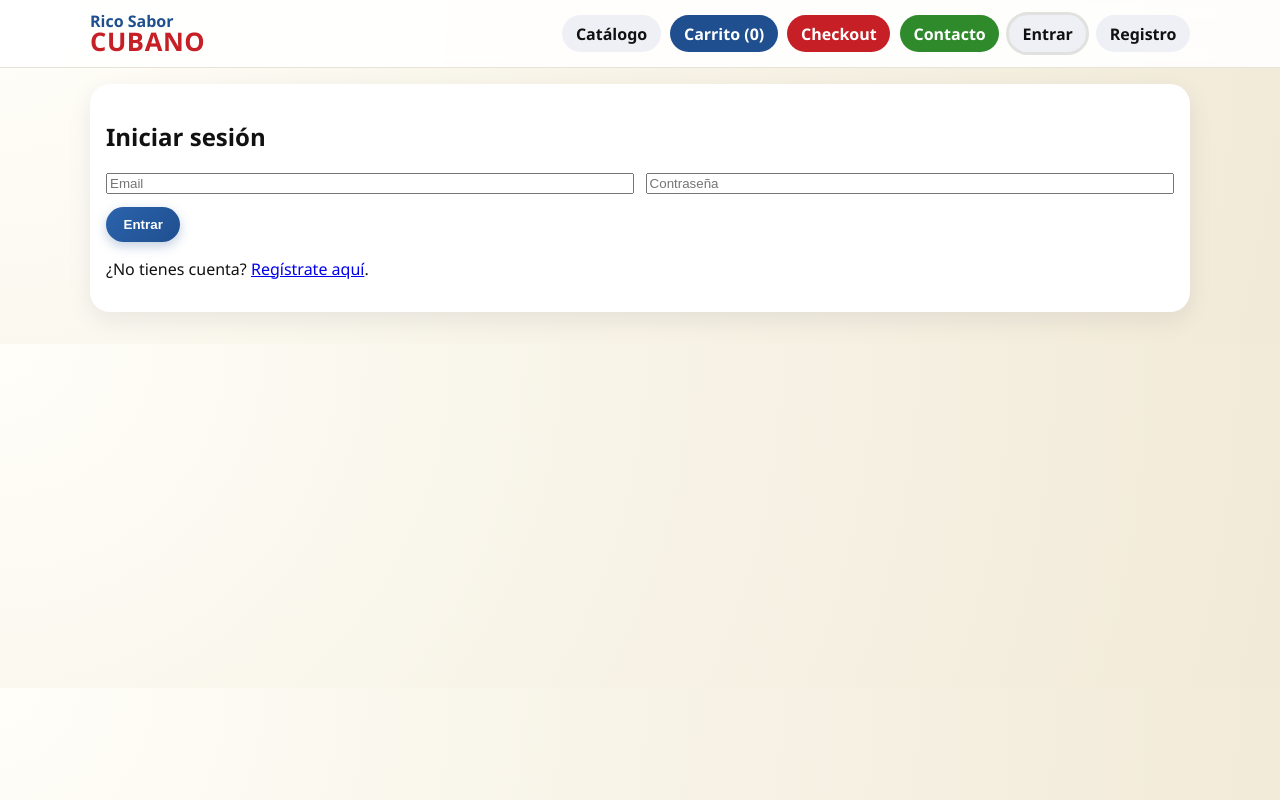
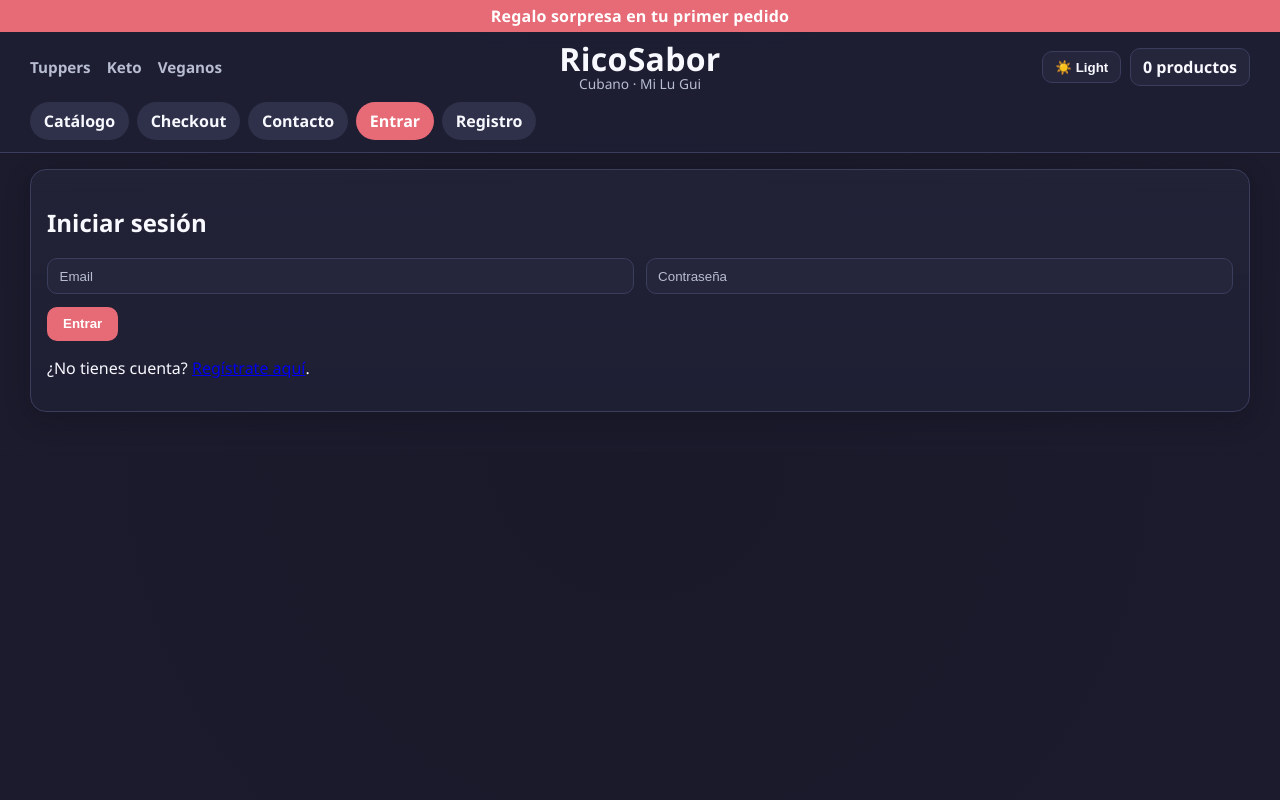
Before and after one commit to ricosabormilugui/RicoSaborCubanoMiLuGui, an Angular app: page /login in a window 1280 px wide. Built offline with nearby package versions, Linux system fonts and the light colour scheme.

Commit message:
Redesign storefront with theme toggle and dark/light styles

```diff
--- a/src/app/app.component.ts
+++ b/src/app/app.component.ts
@@ -1,35 +1,51 @@
-import { CommonModule } from '@angular/common';
-import { Component } from '@angular/core';
+import { CommonModule, DOCUMENT } from '@angular/common';
+import { Component, inject, signal } from '@angular/core';
 import { RouterLink, RouterLinkActive, RouterOutlet } from '@angular/router';
 import { CartService } from './core/services/cart.service';
 import { CustomerAuthService } from './core/services/customer-auth.service';
+
+type ThemeMode = 'dark' | 'light';
 
 @Component({
   selector: 'app-root',
   standalone: true,
   imports: [CommonModule, RouterOutlet, RouterLink, RouterLinkActive],
   template: `
+    <div class="promo-strip">Regalo sorpresa en tu primer pedido</div>
+
     <header class="header">
       <div class="container nav-wrap">
+        <div class="left-links">
+          <a routerLink="/" class="mini-link">Tuppers</a>
+          <a routerLink="/" class="mini-link">Keto</a>
+          <a routerLink="/" class="mini-link">Veganos</a>
+        </div>
+
         <a class="brand" routerLink="/">
-          <span>Rico Sabor</span>
-          <strong>Cubano</strong>
+          <strong>RicoSabor</strong>
+          <span>Cubano · Mi Lu Gui</span>
         </a>
 
-        <nav>
-          <a class="nav-pill neutral" routerLink="/" routerLinkActive="active" [routerLinkActiveOptions]="{ exact: true }">Catálogo</a>
-          <a class="nav-pill blue" routerLink="/carrito" routerLinkActive="active">Carrito ({{ cart.totalItems() }})</a>
-          <a class="nav-pill red" routerLink="/checkout" routerLinkActive="active">Checkout</a>
-          <a class="nav-pill" routerLink="/contacto" routerLinkActive="active">Contacto</a>
-          <a class="nav-pill neutral" routerLink="/login" routerLinkActive="active" *ngIf="!customerAuth.isAuthenticated()">Entrar</a>
-          <a class="nav-pill neutral" routerLink="/registro" routerLinkActive="active" *ngIf="!customerAuth.isAuthenticated()">Registro</a>
-          <a class="nav-pill neutral" routerLink="/mis-pedidos" routerLinkActive="active" *ngIf="customerAuth.isAuthenticated()">Mis pedidos</a>
-          <button class="nav-pill neutral" type="button" *ngIf="customerAuth.isAuthenticated()" (click)="logoutCustomer()">Salir cliente</button>
-          <a class="nav-pill neutral" routerLink="/admin/pedidos" routerLinkActive="active" *ngIf="isAdmin()">Admin pedidos</a>
-          <a class="nav-pill neutral" routerLink="/admin/cocina" routerLinkActive="active" *ngIf="isAdmin()">Panel cocina</a>
-          <a class="nav-pill neutral" routerLink="/admin/contactos" routerLinkActive="active" *ngIf="isAdmin()">Admin contactos</a>
-          <a class="nav-pill neutral" routerLink="/admin/productos" routerLinkActive="active" *ngIf="isAdmin()">Admin productos</a>
-        </nav>
+        <div class="actions">
+          <button class="theme-toggle" type="button" (click)="toggleTheme()">
+            {{ theme() === 'dark' ? '☀️ Light' : '🌙 Dark' }}
+          </button>
+          <a class="cart-chip" routerLink="/carrito">{{ cart.totalItems() }} productos</a>
+        </div>
+      </div>
+
+      <div class="container routes-nav">
+        <a class="nav-pill" routerLink="/" routerLinkActive="active" [routerLinkActiveOptions]="{ exact: true }">Catálogo</a>
+        <a class="nav-pill" routerLink="/checkout" routerLinkActive="active">Checkout</a>
+        <a class="nav-pill" routerLink="/contacto" routerLinkActive="active">Contacto</a>
+        <a class="nav-pill" routerLink="/login" routerLinkActive="active" *ngIf="!customerAuth.isAuthenticated()">Entrar</a>
+        <a class="nav-pill" routerLink="/registro" routerLinkActive="active" *ngIf="!customerAuth.isAuthenticated()">Registro</a>
+        <a class="nav-pill" routerLink="/mis-pedidos" routerLinkActive="active" *ngIf="customerAuth.isAuthenticated()">Mis pedidos</a>
+        <button class="nav-pill" type="button" *ngIf="customerAuth.isAuthenticated()" (click)="logoutCustomer()">Salir cliente</button>
+        <a class="nav-pill" routerLink="/admin/pedidos" routerLinkActive="active" *ngIf="isAdmin()">Admin pedidos</a>
+        <a class="nav-pill" routerLink="/admin/cocina" routerLinkActive="active" *ngIf="isAdmin()">Panel cocina</a>
+        <a class="nav-pill" routerLink="/admin/contactos" routerLinkActive="active" *ngIf="isAdmin()">Admin contactos</a>
+        <a class="nav-pill" routerLink="/admin/productos" routerLinkActive="active" *ngIf="isAdmin()">Admin productos</a>
       </div>
     </header>
 
@@ -38,26 +54,48 @@ import { CustomerAuthService } from './core/services/customer-auth.service';
     </main>
   `,
   styles: [
-    `.header{position:sticky;top:0;background:rgba(255,255,255,.9);backdrop-filter:blur(8px);border-bottom:1px solid #e8e3d7;z-index:10}`,
-    `.nav-wrap{display:flex;justify-content:space-between;align-items:center;padding:.8rem 0;gap:1rem}`,
-    `.brand{display:flex;flex-direction:column;line-height:1;text-decoration:none}`,
-    `.brand span{font-weight:800;color:#1f4f8f;font-size:1rem}`,
-    `.brand strong{font-size:1.6rem;color:#c71f26;text-transform:uppercase;letter-spacing:.6px}`,
-    `nav{display:flex;gap:.6rem;flex-wrap:wrap;justify-content:flex-end}`,
-    `.nav-pill{padding:.45rem .85rem;border-radius:999px;text-decoration:none;color:#fff;background:#2f8a2c;font-weight:700;border:0;cursor:pointer}`,
-    `.nav-pill.neutral{color:#111;background:#eef0f5}`,
-    `.nav-pill.blue{background:#1f4f8f}`,
-    `.nav-pill.red{background:#c71f26}`,
-    `.active{outline:3px solid rgba(17,17,17,.12)}`,
-    `.main{padding:1rem 0 2rem}`
+    `.promo-strip{height:32px;display:grid;place-items:center;background:var(--accent-red);color:#fff;font-weight:700;letter-spacing:.2px}`,
+    `.header{position:sticky;top:0;background:color-mix(in srgb, var(--surface-0) 92%, transparent);backdrop-filter:blur(9px);border-bottom:1px solid var(--border-soft);z-index:15}`,
+    `.nav-wrap{display:grid;grid-template-columns:1fr auto 1fr;align-items:center;padding:.65rem 0;gap:.8rem}`,
+    `.left-links{display:flex;gap:1rem;align-items:center}`,
+    `.mini-link{text-decoration:none;color:var(--text-soft);font-weight:600;font-size:.95rem}`,
+    `.mini-link:hover{color:var(--text-main)}`,
+    `.brand{display:flex;flex-direction:column;line-height:1.08;text-decoration:none;align-items:center}`,
+    `.brand strong{font-size:2rem;color:var(--text-main);letter-spacing:.3px}`,
+    `.brand span{font-size:.86rem;color:var(--text-soft)}`,
+    `.actions{display:flex;justify-content:flex-end;gap:.55rem;align-items:center}`,
+    `.theme-toggle,.cart-chip{border:1px solid var(--border-soft);background:var(--surface-1);color:var(--text-main);border-radius:10px;padding:.45rem .75rem;text-decoration:none;font-weight:700}`,
+    `.theme-toggle{cursor:pointer}`,
+    `.routes-nav{display:flex;flex-wrap:wrap;gap:.5rem;padding:0 0 .75rem}`,
+    `.nav-pill{padding:.42rem .8rem;border-radius:999px;text-decoration:none;color:var(--text-main);background:var(--surface-2);font-weight:700;border:1px solid transparent;cursor:pointer}`,
+    `.nav-pill.active{background:var(--accent-red);color:#fff}`,
+    `.main{padding:1rem 0 2.5rem}`,
+    `@media (max-width:950px){.nav-wrap{grid-template-columns:1fr}.left-links,.actions{justify-content:center}.brand{order:-1}}`
   ]
 })
 export class AppComponent {
+  private readonly document = inject(DOCUMENT);
+  readonly theme = signal<ThemeMode>('dark');
+
   constructor(
     public readonly cart: CartService,
     public readonly customerAuth: CustomerAuthService
   ) {
     void this.customerAuth.restoreSession();
+
+    const saved = this.document.defaultView?.localStorage.getItem('theme-mode');
+    if (saved === 'light' || saved === 'dark') {
+      this.theme.set(saved);
+    }
+
+    this.applyTheme(this.theme());
+  }
+
+  toggleTheme(): void {
+    const next = this.theme() === 'dark' ? 'light' : 'dark';
+    this.theme.set(next);
+    this.applyTheme(next);
+    this.document.defaultView?.localStorage.setItem('theme-mode', next);
   }
 
   logoutCustomer(): void {
@@ -67,4 +105,8 @@ export class AppComponent {
   isAdmin(): boolean {
     return this.customerAuth.profile()?.role === 'admin';
   }
+
+  private applyTheme(theme: ThemeMode): void {
+    this.document.documentElement.setAttribute('data-theme', theme);
+  }
 }
--- a/src/app/features/catalog/catalog-page.component.ts
+++ b/src/app/features/catalog/catalog-page.component.ts
@@ -8,19 +8,20 @@ import { CatalogService } from '../../core/services/catalog.service';
   standalone: true,
   imports: [CommonModule, FormsModule],
   template: `
-    <section class="hero soft-wave card">
-      <h1 class="catalog-title">Catálogo</h1>
+    <section class="hero">
+      <h1>¿Qué quieres comer hoy?</h1>
+      <p>Cocina cubana y platos caseros listos para pedir.</p>
 
       <div class="quick-categories">
-        <button class="cat-pill neutral" type="button" (click)="category = ''">Todo</button>
-        <button class="cat-pill blue" type="button" (click)="category = 'combos'">Combos</button>
-        <button class="cat-pill red" type="button" (click)="category = 'platos'">Platos</button>
+        <button class="cat-pill" type="button" (click)="category = ''">Todos</button>
+        <button class="cat-pill" type="button" (click)="category = 'combos'">Combos</button>
+        <button class="cat-pill" type="button" (click)="category = 'platos'">Platos</button>
         <button class="cat-pill" type="button" (click)="category = 'bebidas'">Bebidas</button>
         <button class="cat-pill" type="button" (click)="category = 'extras'">Extras</button>
       </div>
 
       <div class="filters">
-        <input [(ngModel)]="query" placeholder="Buscar producto..." />
+        <input [(ngModel)]="query" placeholder="Buscar plato..." />
         <select [(ngModel)]="category">
           <option value="">Todas las categorías</option>
           <option value="combos">Combos</option>
@@ -29,40 +30,41 @@ import { CatalogService } from '../../core/services/catalog.service';
           <option value="extras">Extras</option>
         </select>
       </div>
-
-      <p class="notice">
-        Los pedidos deben realizarse con al menos <strong>24h de antelación</strong>.
-        Para personalizados recomendamos <strong>72h</strong>.
-      </p>
     </section>
 
-    <section class="grid">
-      <article class="card product" *ngFor="let product of filteredProducts()">
-        <img [src]="product.imageUrl" [alt]="product.name" />
-        <h3>{{ product.name }}</h3>
-        <p>{{ product.description }}</p>
-        <strong>{{ product.price | currency:'EUR' }}</strong>
-        <button class="btn btn-primary" (click)="cart.add(product)">Agregar</button>
-      </article>
+    <section class="products-wrap">
+      <h2 class="section-title">Más vendidos</h2>
+      <div class="grid">
+        <article class="product" *ngFor="let product of filteredProducts()">
+          <img [src]="product.imageUrl" [alt]="product.name" />
+          <div class="content">
+            <strong>{{ product.price | currency:'EUR' }}</strong>
+            <h3>{{ product.name }}</h3>
+            <p>{{ product.description }}</p>
+            <button class="btn btn-primary" (click)="cart.add(product)">+ Añadir</button>
+          </div>
+        </article>
+      </div>
     </section>
   `,
   styles: [
-    `.hero{padding:1.2rem 1rem 2rem;margin-bottom:1rem}`,
-    `.catalog-title{font-size:clamp(2.2rem,6vw,3.4rem);margin:.2rem 0 1rem;text-align:center;color:#c71f26;font-weight:900}`,
+    `.hero{padding:2rem 0 1.5rem;text-align:center}`,
+    `.hero h1{margin:0;color:var(--accent-green);font-size:clamp(2rem,5vw,3rem)}`,
+    `.hero p{color:var(--text-soft);margin:.4rem 0 1rem}`,
     `.quick-categories{display:flex;gap:.6rem;flex-wrap:wrap;justify-content:center;margin-bottom:.9rem}`,
-    `.cat-pill{border:0;border-radius:999px;padding:.5rem 1rem;font-weight:800;background:#2f8a2c;color:#fff;cursor:pointer}`,
-    `.cat-pill.neutral{background:#eceef2;color:#111}`,
-    `.cat-pill.blue{background:#1f4f8f}`,
-    `.cat-pill.red{background:#c71f26}`,
+    `.cat-pill{border:1px solid var(--border-soft);border-radius:999px;padding:.45rem .92rem;font-weight:700;background:var(--surface-1);color:var(--text-main);cursor:pointer}`,
+    `.cat-pill:hover{background:var(--surface-2)}`,
     `.filters{display:flex;gap:.8rem;flex-wrap:wrap;justify-content:center}`,
-    `input,select{padding:.55rem .7rem;border:1px solid #cfd8e3;border-radius:8px;min-width:220px}`,
-    `.notice{text-align:center;max-width:760px;margin:.8rem auto 0;color:#1a1a1a;font-size:1.03rem}`,
-    `.grid{margin-top:1rem;display:grid;grid-template-columns:repeat(auto-fill,minmax(230px,1fr));gap:1rem}`,
-    `.product{display:flex;flex-direction:column}`,
-    `img{width:100%;height:150px;object-fit:cover;border-radius:10px}`,
-    `h3{margin:.65rem 0 .35rem}`,
-    `p{min-height:40px;color:#353f4f}`,
-    `strong{display:block;margin-bottom:.7rem;font-size:1.1rem}`
+    `.filters input,.filters select{min-width:230px}`,
+    `.products-wrap{padding-bottom:2rem}`,
+    `.section-title{color:var(--accent-red);font-size:2rem;margin:.4rem 0 1rem}`,
+    `.grid{display:grid;grid-template-columns:repeat(auto-fill,minmax(240px,1fr));gap:.9rem}`,
+    `.product{background:var(--surface-0);border:1px solid var(--border-soft);border-radius:14px;overflow:hidden;display:flex;flex-direction:column}`,
+    `img{width:100%;height:155px;object-fit:cover}`,
+    `.content{padding:.72rem;display:grid;gap:.42rem}`,
+    `strong{font-size:1.2rem;color:var(--accent-green)}`,
+    `h3{margin:0;font-size:1.02rem}`,
+    `p{margin:0;color:var(--text-soft);min-height:38px}`
   ]
 })
 export class CatalogPageComponent {
--- a/src/styles.scss
+++ b/src/styles.scss
@@ -1,157 +1,112 @@
 :root {
-  --cream: #f8f4e8;
-  --cream-strong: #f1ead8;
-  --panel: #ffffff;
-  --ink: #111111;
-  --blue: #1f4f8f;
-  --red: #c71f26;
-  --green: #2f8a2c;
+  --bg-main: #1b1b2d;
+  --bg-elevated: #232338;
+  --surface-0: #1e1f33;
+  --surface-1: #25263c;
+  --surface-2: #2f3049;
+  --text-main: #f8f8ff;
+  --text-soft: #b8bdd2;
+  --border-soft: #3a3d5c;
+  --accent-red: #e76b77;
+  --accent-green: #7cc3a2;
+  --ok-bg: #173e33;
+  --ok-text: #bdf0da;
+  --error-bg: #4b1f2a;
+  --error-text: #ffd4da;
 
   font-family: 'Segoe UI', Inter, system-ui, -apple-system, Roboto, Helvetica, Arial, sans-serif;
-  color: var(--ink);
+}
+
+:root[data-theme='light'] {
+  --bg-main: #f4f7fb;
+  --bg-elevated: #ffffff;
+  --surface-0: #ffffff;
+  --surface-1: #f4f6fb;
+  --surface-2: #e9edf7;
+  --text-main: #1f2435;
+  --text-soft: #5c647d;
+  --border-soft: #d8ddea;
+  --accent-red: #d85763;
+  --accent-green: #3f9d78;
+  --ok-bg: #ecfdf5;
+  --ok-text: #065f46;
+  --error-bg: #fef2f2;
+  --error-text: #991b1b;
 }
 
 * { box-sizing: border-box; }
 
 body {
   margin: 0;
-  background:
-    radial-gradient(circle at top left, #fffef9 0%, var(--cream) 45%, var(--cream-strong) 100%);
+  background: radial-gradient(circle at top, color-mix(in srgb, var(--bg-main) 92%, #000 8%), var(--bg-main));
+  color: var(--text-main);
 }
 
 .container {
-  width: min(1100px, calc(100% - 2rem));
+  width: min(1220px, calc(100% - 2rem));
   margin: 0 auto;
 }
 
 .card {
-  background: var(--panel);
-  border-radius: 20px;
+  background: linear-gradient(180deg, color-mix(in srgb, var(--bg-elevated) 90%, transparent) 0%, var(--surface-0) 100%);
+  border-radius: 16px;
   padding: 1rem;
-  box-shadow: 0 8px 24px rgba(20, 30, 50, 0.08);
-  animation: fadeUp .35s ease;
-}
-
-.soft-wave {
-  position: relative;
-  overflow: hidden;
-}
-
-.soft-wave::after {
-  content: '';
-  position: absolute;
-  inset: auto -20% -120px -20%;
-  height: 180px;
-  background: #fff;
-  border-radius: 50%;
-  opacity: 0.8;
+  box-shadow: 0 8px 24px rgba(10, 10, 20, 0.25);
+  border: 1px solid var(--border-soft);
 }
 
 .btn {
   border: 0;
-  border-radius: 999px;
-  padding: 0.62rem 1.1rem;
+  border-radius: 10px;
+  padding: 0.6rem 1rem;
   cursor: pointer;
   font-weight: 700;
-  transition: transform .18s ease, box-shadow .22s ease, filter .2s ease;
-  position: relative;
-  overflow: hidden;
+  transition: transform .16s ease, filter .2s ease;
 }
 
 .btn:hover { transform: translateY(-1px); }
-.btn:active { transform: scale(.97); }
-.btn:disabled { opacity: .7; cursor: not-allowed; transform: none; }
-
-.btn::after {
-  content: "";
-  position: absolute;
-  inset: 0;
-  margin: auto;
-  width: 22px;
-  height: 22px;
-  border-radius: 50%;
-  background: rgba(255,255,255,.35);
-  transform: scale(0);
-  opacity: 0;
-  pointer-events: none;
-}
-
-.btn:active::after {
-  transform: scale(8);
-  opacity: 1;
-  transition: transform .35s, opacity .75s;
-}
+.btn:disabled { opacity: .65; cursor: not-allowed; }
 
 .btn-primary {
-  background: linear-gradient(135deg, #2b63ac 0%, var(--blue) 100%);
+  background: var(--accent-red);
   color: #fff;
-  box-shadow: 0 4px 12px rgba(31, 79, 143, .28);
-}
-
-.btn-primary:hover {
-  box-shadow: 0 8px 20px rgba(31, 79, 143, .35);
 }
 
 .btn-danger {
-  background: linear-gradient(180deg, #d43b3b 0%, var(--red) 100%);
+  background: #d44450;
   color: #fff;
 }
 
 .btn-secondary {
-  background: #e8eefc;
-  color: #163b7a;
+  background: var(--surface-2);
+  color: var(--text-main);
+  border: 1px solid var(--border-soft);
 }
+
+input, select, textarea {
+  background: var(--surface-1);
+  border: 1px solid var(--border-soft);
+  color: var(--text-main);
+  border-radius: 10px;
+  padding: .58rem .72rem;
+}
+
+input::placeholder, textarea::placeholder { color: var(--text-soft); }
 
 .app-alert {
   margin-top: 12px;
   padding: 12px 16px;
   border-radius: 12px;
   font-weight: 500;
-  animation: fadeIn 0.25s ease;
   border: 1px solid transparent;
 }
 
-.app-alert-success {
-  background: #ecfdf5;
-  color: #065f46;
-  border-color: #bbf7d0;
-}
-
-.app-alert-error {
-  background: #fef2f2;
-  color: #991b1b;
-  border-color: #fecaca;
-}
-
-.app-alert-warn {
-  background: #fff8e1;
-  color: #7a5610;
-  border-color: #f7d68a;
-}
-
-.app-alert-info {
-  background: #eef4ff;
-  color: #1e3a8a;
-  border-color: #c7d7ff;
-}
-
-.pill-title {
-  display: inline-block;
-  min-width: 220px;
-  text-align: center;
-  padding: 0.6rem 1.4rem;
-  border-radius: 999px;
-  font-size: clamp(1.5rem, 3.5vw, 2.2rem);
-  font-weight: 800;
-  letter-spacing: 0.4px;
-}
+.app-alert-success { background: var(--ok-bg); color: var(--ok-text); border-color: color-mix(in srgb, var(--ok-text) 25%, transparent); }
+.app-alert-error { background: var(--error-bg); color: var(--error-text); border-color: color-mix(in srgb, var(--error-text) 25%, transparent); }
+.app-alert-warn { background: #4f4322; color: #ffe4a3; border-color: #8e7b45; }
+.app-alert-info { background: #1b345b; color: #cde0ff; border-color: #365b90; }
 
 @keyframes fadeIn {
   from { opacity: 0; transform: translateY(6px); }
   to { opacity: 1; transform: translateY(0); }
 }
-
-@keyframes fadeUp {
-  from { opacity: 0; transform: translateY(10px); }
-  to { opacity: 1; transform: translateY(0); }
-}
```
